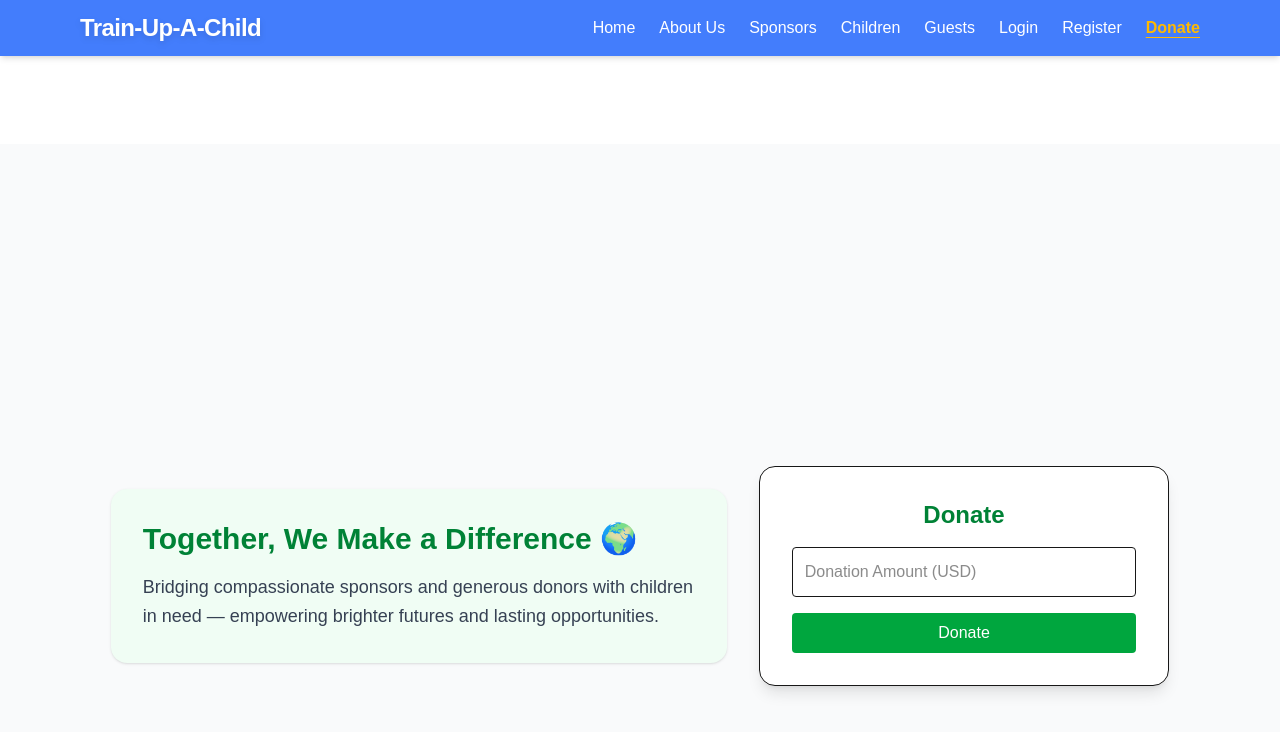
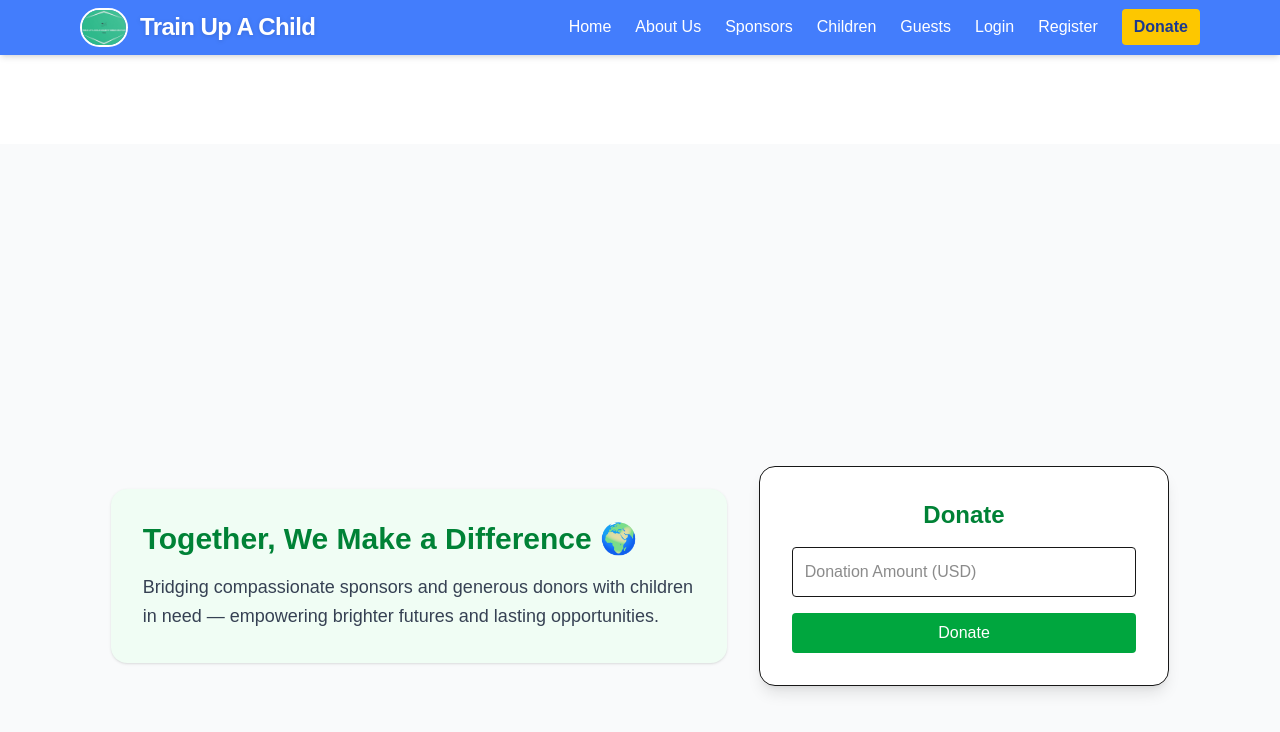
Before and after one commit to nkemdilimjulie/Train-Up-A-Child-Frontend, a Next.js app: page /donate in a window 1280 px wide. Shown: the top 732 px of the page. Built offline with nearby package versions, Linux system fonts and the light colour scheme.

Commit message:
adds logo

```diff
--- a/app/donate/page.js
+++ b/app/donate/page.js
@@ -2,7 +2,7 @@
 
 import { useState } from "react";
 import { useRouter } from "next/navigation";
-import { motion } from "framer-motion"; // ✅ Framer Motion import
+import { motion } from "framer-motion";
 
 export default function DonatePage() {
   const [amount, setAmount] = useState("");
@@ -88,13 +88,16 @@ export default function DonatePage() {
           className="border p-3 rounded w-full mb-4 focus:outline-none focus:ring-2 focus:ring-green-400"
         />
 
-        <button
+        {/* Animate button hover with Framer Motion */}
+        <motion.button
           onClick={handleDonate}
-          className="bg-green-600 text-white px-4 py-2 rounded w-full hover:bg-green-700 transition"
+          className="bg-green-600 text-white px-4 py-2 rounded w-full"
           disabled={loading}
+          whileHover={{ scale: 1.05 }}
+          whileTap={{ scale: 0.95 }}
         >
           {loading ? "Processing..." : "Donate"}
-        </button>
+        </motion.button>
       </motion.div>
     </div>
   );
--- a/components/Navbar.jsx
+++ b/components/Navbar.jsx
@@ -96,6 +96,7 @@
 "use client";
 
 import Link from "next/link";
+import Image from "next/image";
 import { useState } from "react";
 import { Menu, X } from "lucide-react";
 import { useAuth } from "../context/AuthContext";
@@ -112,7 +113,6 @@ export default function Navbar() {
     setIsOpen(false);
   };
 
-  // Determine active link
   const isActive = (path) =>
     pathname === path
       ? "text-amber-400 font-semibold underline underline-offset-4"
@@ -122,10 +122,19 @@ export default function Navbar() {
     <>
       {/* ✅ Glassmorphism Sticky Navbar */}
       <nav className="fixed top-0 left-0 w-full backdrop-blur-md bg-blue-600/80 text-white shadow-md z-50 transition-all duration-300">
-        <div className="max-w-6xl mx-auto px-4 py-3 flex items-center justify-between">
-          {/* Logo */}
-          <Link href="/" className="text-2xl font-bold tracking-tight drop-shadow-md">
-            Train-Up-A-Child
+        <div className="max-w-6xl mx-auto px-4 py-2 flex items-center justify-between">
+          {/* Logo and Title */}
+          <Link href="/" className="flex items-center space-x-3 group">
+            <Image
+              src="/images/truac_logo.jpg"
+              alt="Train Up A Child Logo"
+              width={48}
+              height={48}
+              className="rounded-full border-2 border-white group-hover:scale-105 transition-transform duration-300"
+            />
+            <span className="text-xl md:text-2xl font-extrabold tracking-tight drop-shadow-sm group-hover:text-yellow-300 transition-colors">
+              Train Up A Child
+            </span>
           </Link>
 
           {/* Desktop Menu */}
@@ -137,7 +146,12 @@ export default function Navbar() {
             <Link href="/guest" className={isActive("/guest")}>Guests</Link>
             <Link href="/login" className={isActive("/login")}>Login</Link>
             <Link href="/register" className={isActive("/register")}>Register</Link>
-            <Link href="/donate" className={isActive("/donate")}>Donate</Link>
+            <Link
+              href="/donate"
+              className="bg-yellow-400 text-blue-900 px-3 py-1.5 rounded font-semibold hover:bg-yellow-300 transition"
+            >
+              Donate
+            </Link>
 
             {isLoggedIn && (
               <button
```
Also changed, not shown: public/images/truac_logo.jpg (added).
